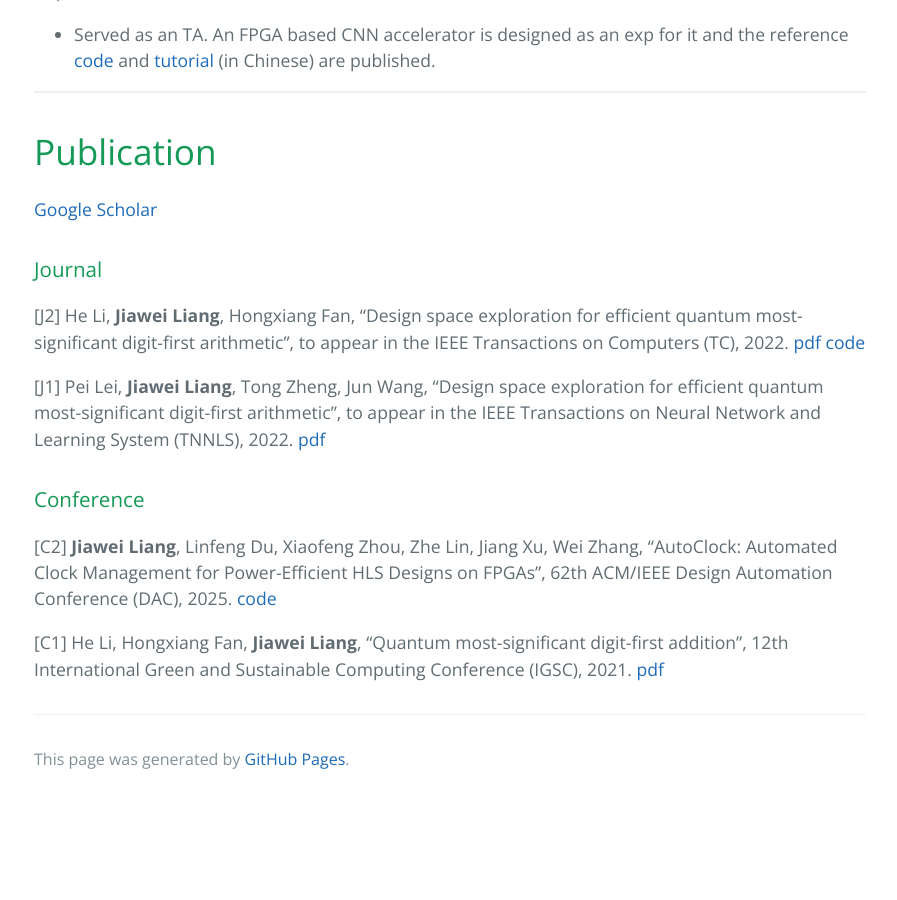
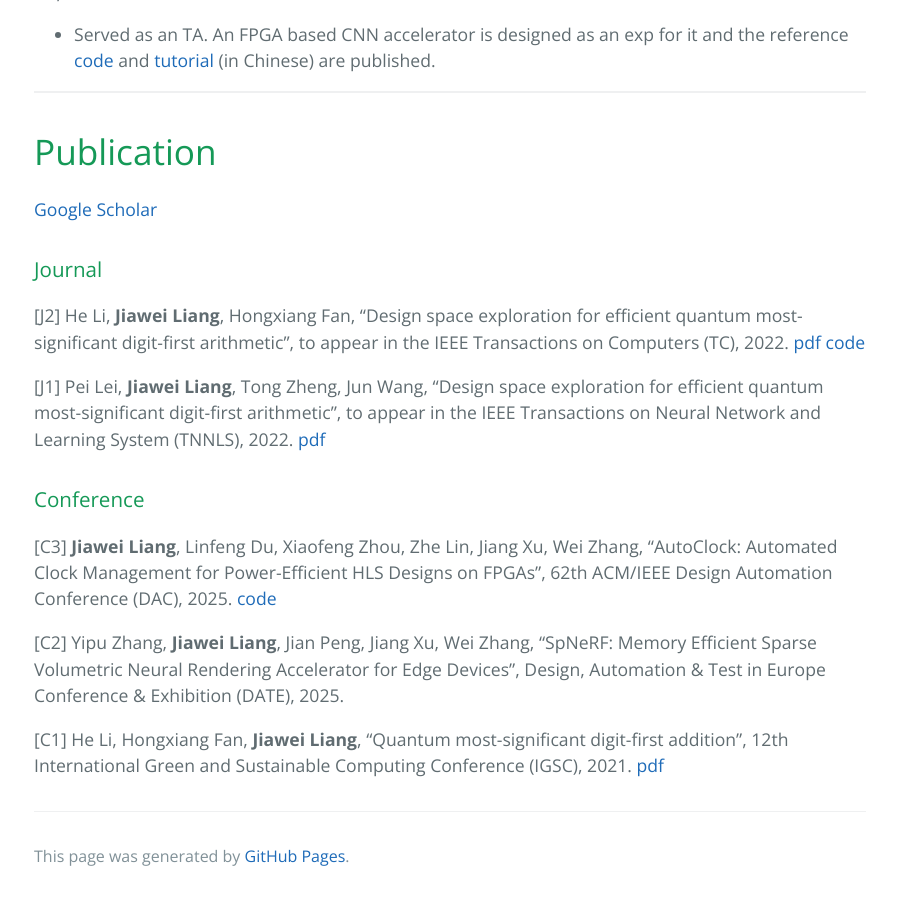
Before and after one commit to MasLiang/MasLiang.github.io, a Jekyll site: the page built from index.md, in a window 1280 px wide and 900 px high, scrolled down 2126 px. Shown: the whole window, without its empty margins (190-1087 px from the left). Built offline with Jekyll 4.4.1, drawn with Linux system fonts in a browser that asks for light colours; our own code applies the rules of GitHub Pages for plain Markdown files; before the commit the page ends 2929 px from its top, so only the background shows below that.

Commit message:
update pub

```diff
--- a/index.md
+++ b/index.md
@@ -77,6 +77,8 @@ _Department of EE, BUAA. (2020.07 - 2020.09)_
 
 ### Conference
 
-[C2] **Jiawei Liang**, Linfeng Du, Xiaofeng Zhou, Zhe Lin, Jiang Xu, Wei Zhang, "AutoClock: Automated Clock Management for Power-Efficient HLS Designs on FPGAs", 62th ACM/IEEE Design Automation Conference (DAC), 2025. [code](https://github.com/MasLiang/AutoClock)
+[C3] **Jiawei Liang**, Linfeng Du, Xiaofeng Zhou, Zhe Lin, Jiang Xu, Wei Zhang, "AutoClock: Automated Clock Management for Power-Efficient HLS Designs on FPGAs", 62th ACM/IEEE Design Automation Conference (DAC), 2025. [code](https://github.com/MasLiang/AutoClock)
+
+[C2] Yipu Zhang, **Jiawei Liang**, Jian Peng, Jiang Xu, Wei Zhang, "SpNeRF: Memory Efficient Sparse Volumetric Neural Rendering Accelerator for Edge Devices", Design, Automation & Test in Europe Conference & Exhibition (DATE), 2025.
 
 [C1] He Li, Hongxiang Fan, **Jiawei Liang**, "Quantum most-significant digit-first addition", 12th International Green and Sustainable Computing Conference (IGSC), 2021. [pdf](https://ieeexplore.ieee.org/abstract/document/9651595/)
```
